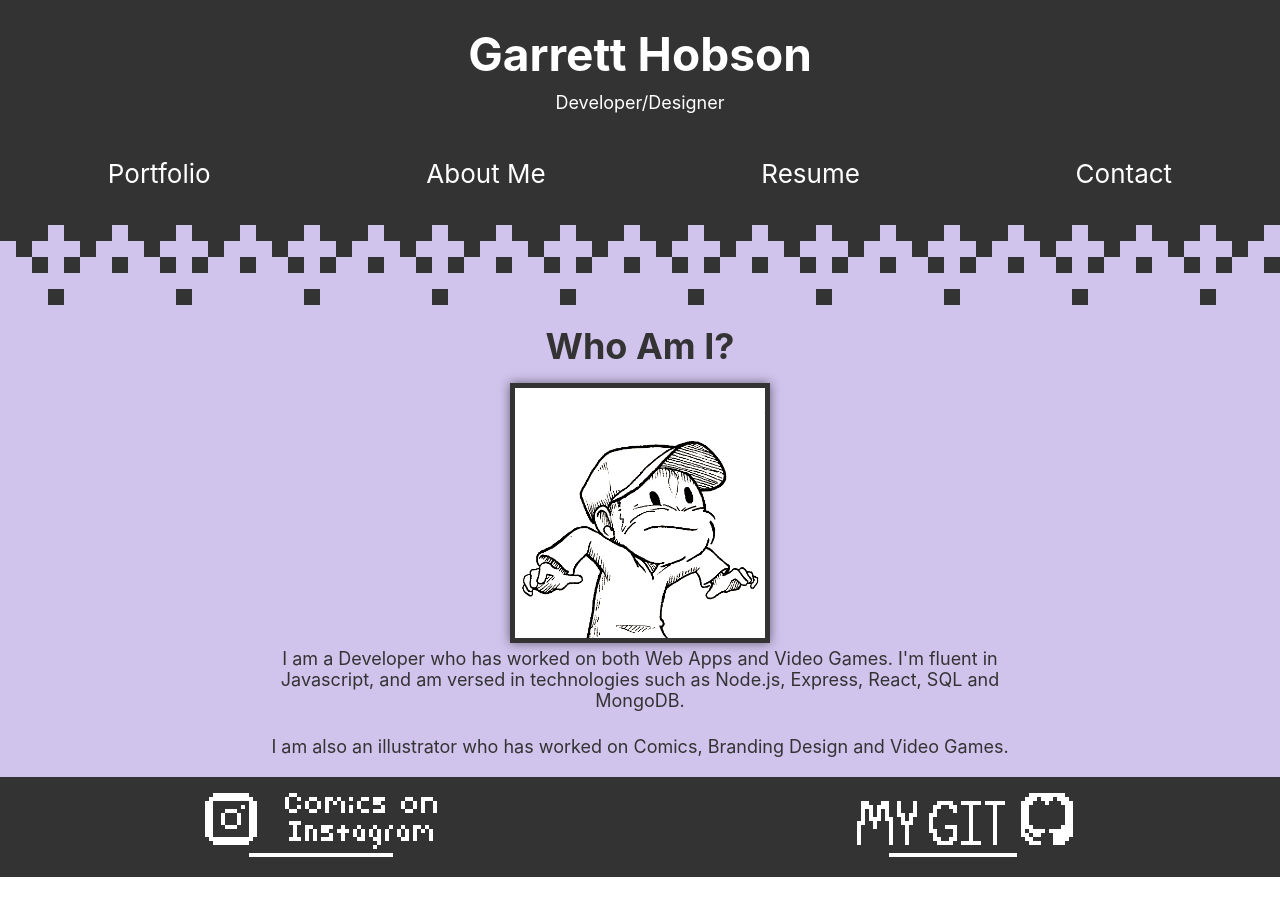
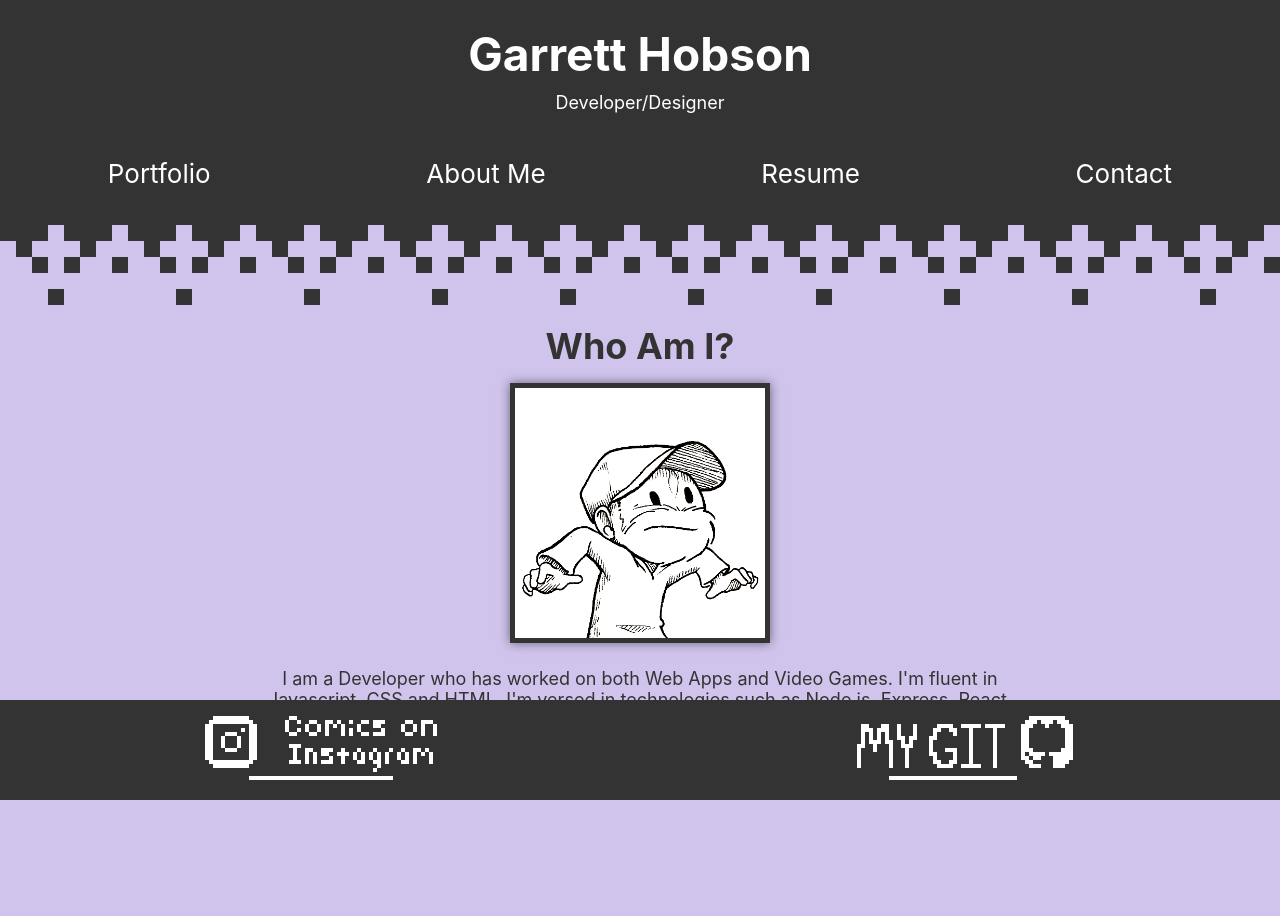
Before and after one commit to GartTheSkeleton/react-portfolio, a React (Create React App) app: page / in a window 1280 px wide. Before the commit the page ends 877 px from the top, so only its background shows below. Built offline with nearby package versions, Linux system fonts and the light colour scheme.

Commit message:
styling overhaul

```diff
--- a/src/App.css
+++ b/src/App.css
@@ -3,8 +3,13 @@
   padding: 0;
 }
 
+html, body{
+  height: 100%;
+}
+
 #root{
   background-color: #d0c3ec;
+  height: 100%;
 }
 
 .App {
@@ -15,11 +20,13 @@
   align-items: center;
   justify-content: center;
   flex-wrap: nowrap;
+  background-color: #d0c3ec;
 }
 
 #avatar{
   border: 5px solid #333333;
   box-shadow: 0 0 10px rgba(0, 0, 0, .5);
+  margin-bottom: 20px;
 }
 
 .header{
@@ -32,10 +39,6 @@
   padding-block: 2%;
   padding-bottom: 20px;
 
-}
-
-.footer{
-  background-color: #333333;
 }
 
 h1 {
@@ -125,10 +128,13 @@ nav {
 
 .header-link:hover {
   color: #b8f5d8;
-  /* border-bottom: 2px solid #b8f5d8; */
 }
 
 footer{
+  position: fixed;
+  bottom: 0;
+  left: 0;
+  right: 0;
   background-color: #333333;
   display: flex;
   justify-content: space-around;
@@ -138,6 +144,12 @@ footer{
 .portfolio-pic{
   border: 5px solid #333333;
   box-shadow: 0 0 10px rgba(0, 0, 0, .5);
+}
+
+.container{
+  flex: 1;
+  background-color: #d0c3ec;
+  margin-bottom: 100px;
 }
 
 .body-element {
--- a/src/App.js
+++ b/src/App.js
@@ -35,7 +35,6 @@ function App() {
           <a href="https://www.instagram.com/graphitepages/">
             <img src={FooterImage2} alt=""></img>
           </a>
-
         </footer>
     </div>
   );
--- a/src/components/About/index.js
+++ b/src/components/About/index.js
@@ -10,10 +10,10 @@ function About() {
             </h2>
             <img id="avatar" src={profilePic} width={250} height={250} alt="Cartoon Drawing of Garrett"></img>
             <p className="aboutText">
-                I am a Developer who has worked on both Web Apps and Video Games. I'm fluent in Javascript, and am versed in technologies such as Node.js, Express, React, SQL and MongoDB.
+                I am a Developer who has worked on both Web Apps and Video Games. I'm fluent in Javascript, CSS and HTML. I'm versed in technologies such as Node.js, Express, React, MySQL and MongoDB.
             </p>
             <p className="aboutText">
-                I am also an illustrator who has worked on Comics, Branding Design and Video Games.
+                I am also an Illustrator/Designer who has worked on Comics, Branding Design and Video Games.
             </p>
 
         </section>
--- a/src/components/Body/index.js
+++ b/src/components/Body/index.js
@@ -43,7 +43,7 @@ function Body(props){
         }
 
     return(
-        <div>
+        <div className='container'>
             {renderContact ? (<Contact></Contact>):(<></>)}
             {renderApps ? (<Apps></Apps>):(<></>)}
             {renderResume ? (<Resume></Resume>):(<></>)}
```
